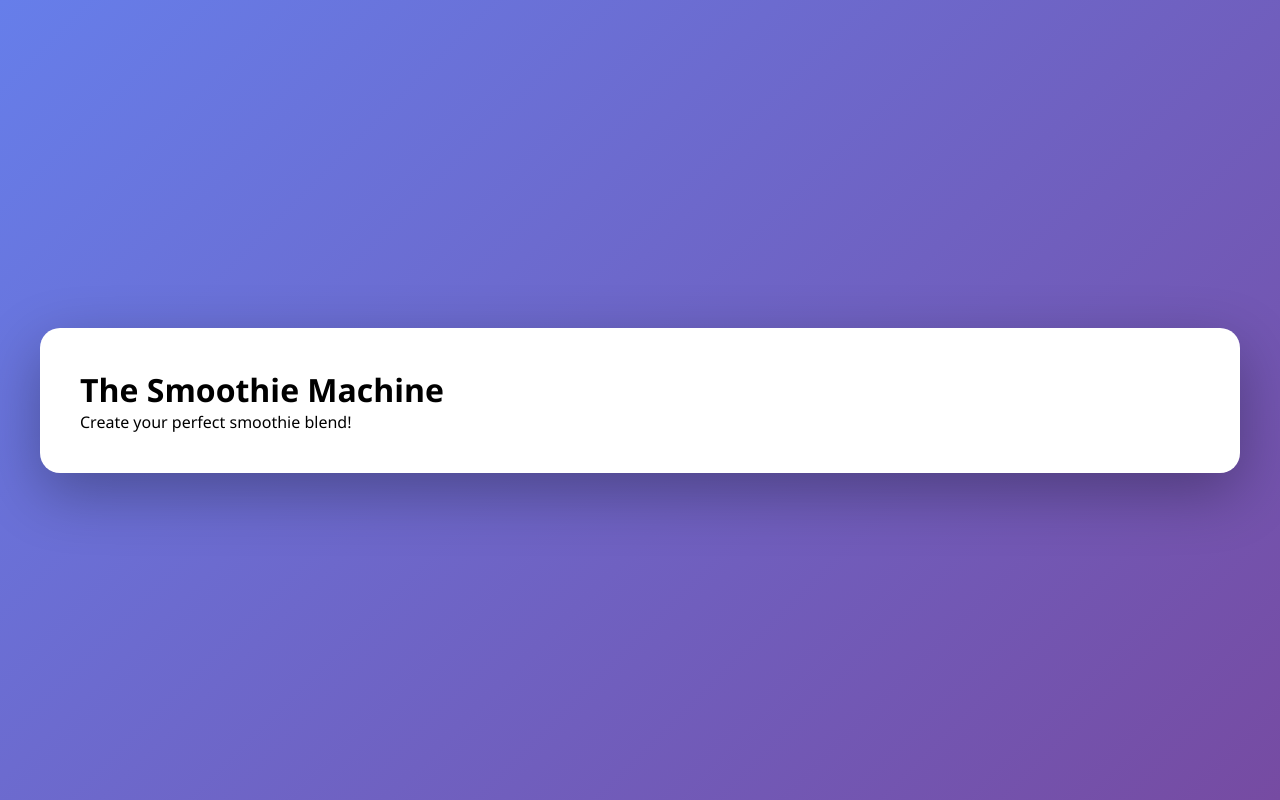
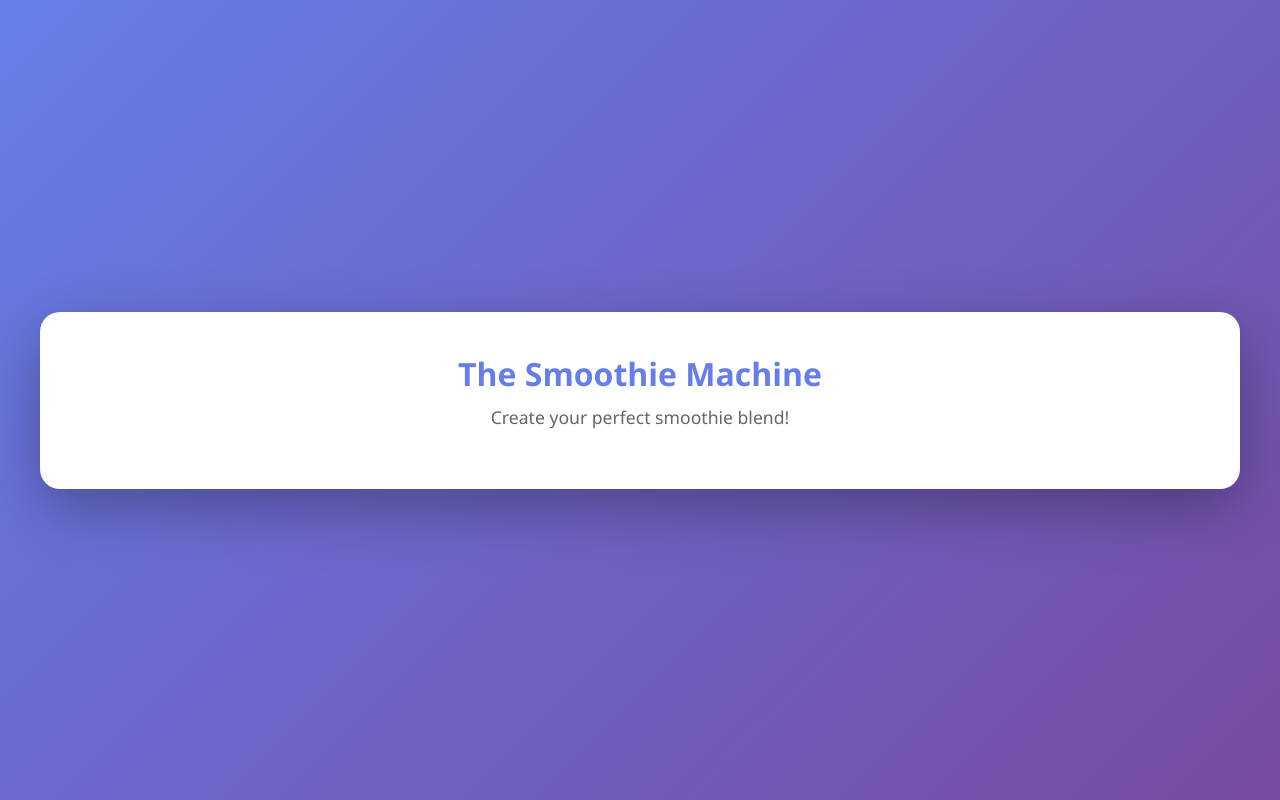
Before and after one commit to deepak966/js-client-side-assign3, a plain HTML site: page index.html in a window 1280 px wide. Drawn offline with Linux system fonts and the light colour scheme.

Commit message:
add header section to CSS

```diff
--- a/style.css
+++ b/style.css
@@ -1,9 +1,11 @@
+/* global css */
 *{
     margin: 0;
     padding: 0;
     box-sizing: border-box;
 }
 
+/* body */
 body{
     font-family: 'Segoe UI', 'Segoe UI', Tahoma, Geneva, Verdana, sans-serif;
     background: linear-gradient(135deg, #667eea 0%, #764ba2 100%);
@@ -13,7 +15,7 @@ body{
     justify-content: center;
     align-items: center;
 }
-
+/* main container style */
 .container{
     background: white;
     border-radius: 20px;
@@ -25,3 +27,21 @@ body{
     grid: 30px;
     padding: 40px;
 }
+
+/* header style */
+.header{
+    grid-column: 1 / -1;
+    text-align: center;
+    margin-bottom: 20px;
+}
+
+.header h1{
+    color: #667eea;
+    font: size 2.5em;
+    margin-bottom: 10px;
+}
+
+.header p{
+    color: #666;
+    font-size: 1.1em;
+}
```
